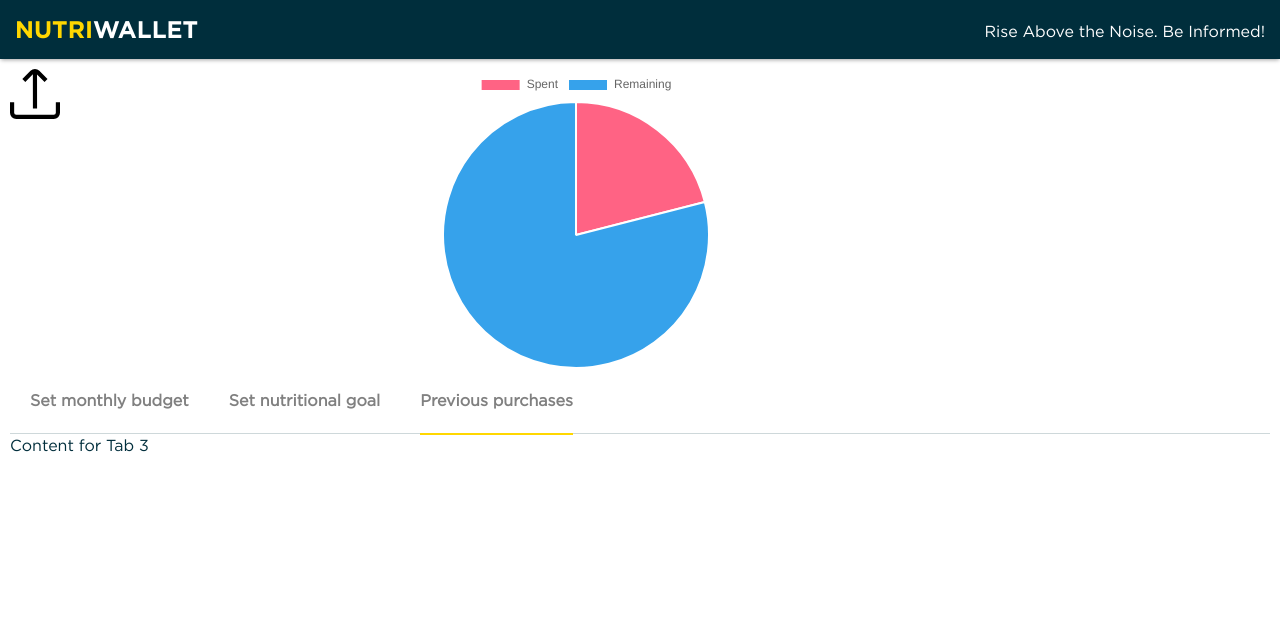
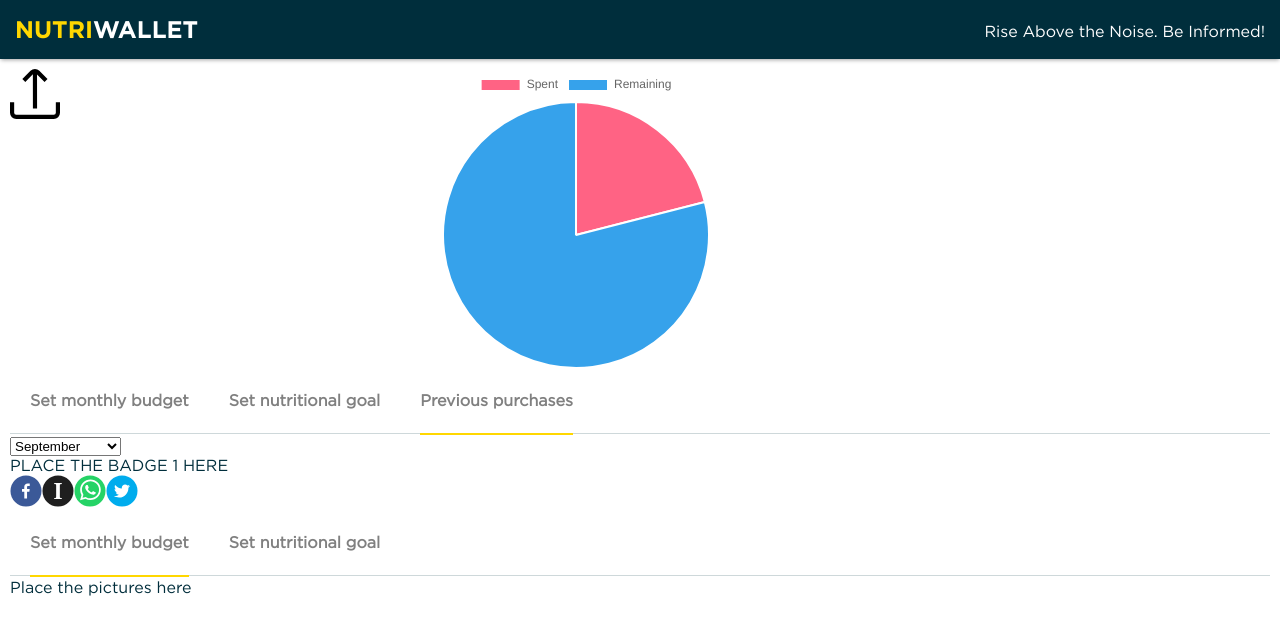
Before and after one commit to amitsahucse/Fra_collab, a React (Create React App) app: page /existing-customer in a window 1280 px wide. Both pictures are taken after a click on the element "Previous purchases". Shown: the top 634 px of the page. Built offline with nearby package versions, Linux system fonts and the light colour scheme.

Commit message:
add the nested tabs and the sharing buttons

```diff
--- a/package.json
+++ b/package.json
@@ -11,8 +11,8 @@
     "@testing-library/jest-dom": "^5.17.0",
     "@testing-library/react": "^13.4.0",
     "@testing-library/user-event": "^13.5.0",
+    "chart.js": "^4.4.0",
     "firebase": "^10.5.0",
-    "chart.js": "^4.4.0",
     "font-awesome": "^4.7.0",
     "json-server": "^0.17.4",
     "node-sass": "^7.0.3",
@@ -21,6 +21,7 @@
     "react-dom": "^18.2.0",
     "react-router-dom": "^6.17.0",
     "react-scripts": "5.0.1",
+    "react-share": "^4.4.1",
     "react-toastify": "^9.1.3",
     "web-vitals": "^2.1.4"
   },
--- /dev/null
+++ b/src/components/existing_customer/NutriAdvisor.jsx
@@ -0,0 +1,14 @@
+import React, { useState } from 'react';
+import '../shared/Tabs.scss'
+
+function NutriAdvisor({ state, updateState }) {
+
+
+  return (
+    <div className="tabs_content">
+      Place the pictures here
+    </div>
+  );
+}
+
+export default NutriAdvisor;
--- /dev/null
+++ b/src/components/existing_customer/PurchaseAnalysis.jsx
@@ -0,0 +1,14 @@
+import React, { useState } from 'react';
+import '../shared/Tabs.scss'
+
+function PurchaseAnalysis({ state, updateState }) {
+
+
+  return (
+    <div className="tabs_content">
+      Place the pictures here
+    </div>
+  );
+}
+
+export default PurchaseAnalysis;
--- /dev/null
+++ b/src/components/shared/NestedTabs.jsx
@@ -0,0 +1,95 @@
+import React, { useState } from 'react';
+import '../shared/Tabs.scss'
+import PurchaseAnalysis from "../existing_customer/PurchaseAnalysis";
+import NutriAdvisor from "../existing_customer/NutriAdvisor";
+import {
+  FacebookShareButton,
+  InstapaperShareButton,
+  WhatsappShareButton,
+  TwitterShareButton, WhatsappIcon, TwitterIcon, InstapaperIcon, FacebookIcon,
+} from "react-share";
+
+function NestedTabs() {
+  const [activeTab, setActiveTab] = useState(0);
+  const [selectedMonth, setSelectedMonth] = useState('September');
+  const sharing_url = window.location.href;
+  const sharing_title = "Hey, take a look, I'm so sustainable!!"
+  const tabs = [
+    {
+      title: "Set monthly budget",
+      content: <PurchaseAnalysis  />
+    },
+    {
+      title: "Set nutritional goal",
+      content: <NutriAdvisor />
+    }
+  ];
+
+  return (
+    <>
+    <div className="badges_block">
+      <div className="badges_switcher"></div>
+      <div className="badges_itself">
+        <div className="badge-switcher">
+          <select
+            value={selectedMonth}
+            onChange={(e) => setSelectedMonth(e.target.value)}
+          >
+            <option value="" disabled>Select a month</option>
+            <option value="September">September</option>
+            <option value="August">August</option>
+          </select>
+        </div>
+        <div className="badge_picture_wrapper">
+          {selectedMonth === 'September' && (
+            <div className="badge_picture1">
+              PLACE THE BADGE 1 HERE
+            </div>
+          )}
+          {selectedMonth === 'August' && (
+            <div className="badge_picture2">
+              PLACE THE BADGE 2 HERE
+            </div>
+          )}
+        </div>
+        <div className="sharing-buttons">
+          <FacebookShareButton url={sharing_url} quote={sharing_title}>
+            <FacebookIcon size={32} round />
+          </FacebookShareButton>
+
+          <InstapaperShareButton url={sharing_url} title={sharing_title}>
+            <InstapaperIcon size={32} round />
+          </InstapaperShareButton>
+
+          <WhatsappShareButton url={sharing_url} title={sharing_title}>
+            <WhatsappIcon size={32} round />
+          </WhatsappShareButton>
+
+          <TwitterShareButton url={sharing_url} title={sharing_title}>
+            <TwitterIcon size={32} round />
+          </TwitterShareButton>
+        </div>
+      </div>
+    </div>
+    <div className="tabs_wrapper">
+      <div className="tabs_controls">
+        {tabs.map((tab, index) => (
+          <div
+            key={index}
+            onClick={() => setActiveTab(index)}
+            className={activeTab === index ? 'active' : ''}
+          >
+            {tab.title}
+          </div>
+        ))}
+      </div>
+
+      <div className="tabs_content">
+        {tabs[activeTab].content}
+      </div>
+    </div>
+      </>
+  );
+}
+
+export default NestedTabs;
--- a/src/components/shared/Tabs.jsx
+++ b/src/components/shared/Tabs.jsx
@@ -2,6 +2,7 @@ import React, { useState } from 'react';
 import SetBudget from "../existing_customer/SetBudget";
 import SetCalories from "../existing_customer/SetCalories";
 import './Tabs.scss'
+import NestedTabs from "./NestedTabs";
 
 function TabsComponent({ state, updateState }) {
   const [activeTab, setActiveTab] = useState(0);
@@ -17,7 +18,7 @@ function TabsComponent({ state, updateState }) {
     },
     {
       title: "Previous purchases",
-      content: "Content for Tab 3"
+      content: <NestedTabs />
     }
   ];
 
```
Also changed, not shown: 1 other file (tests, documents, lock files or other folders).
